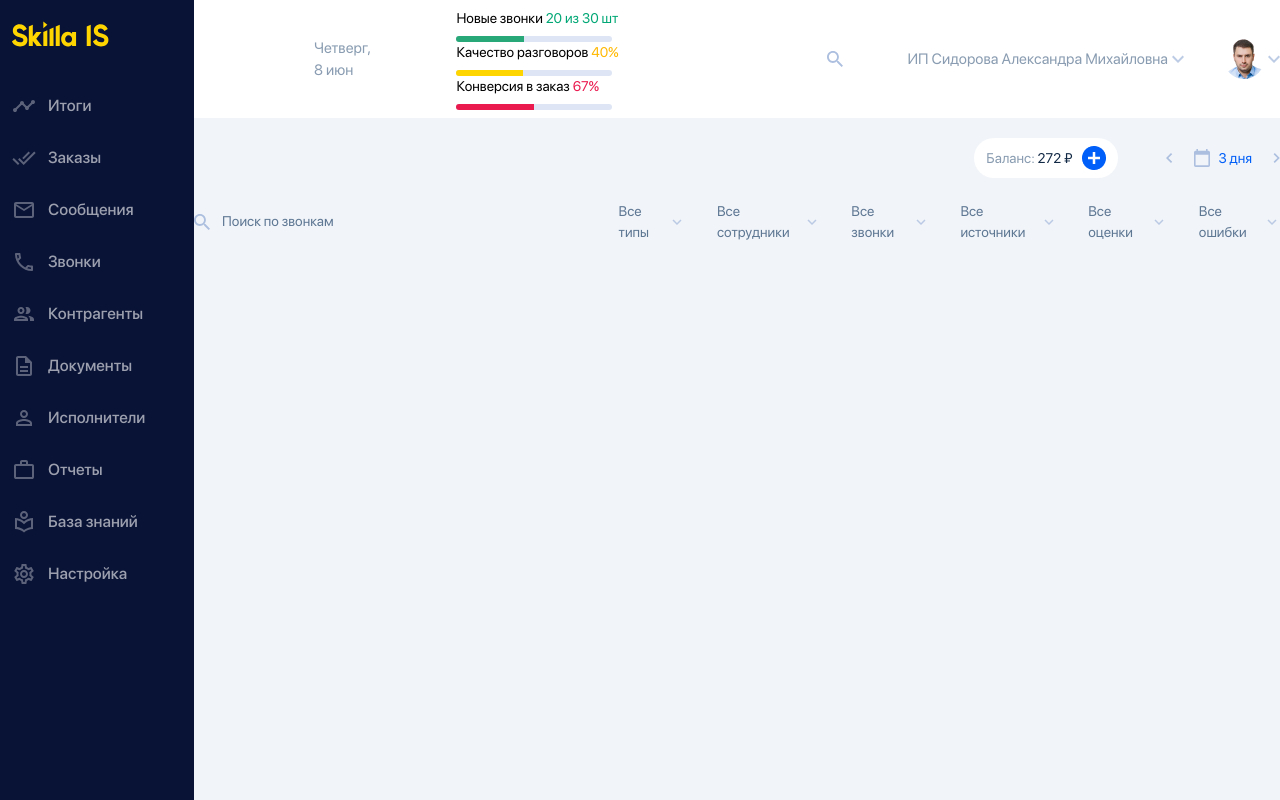
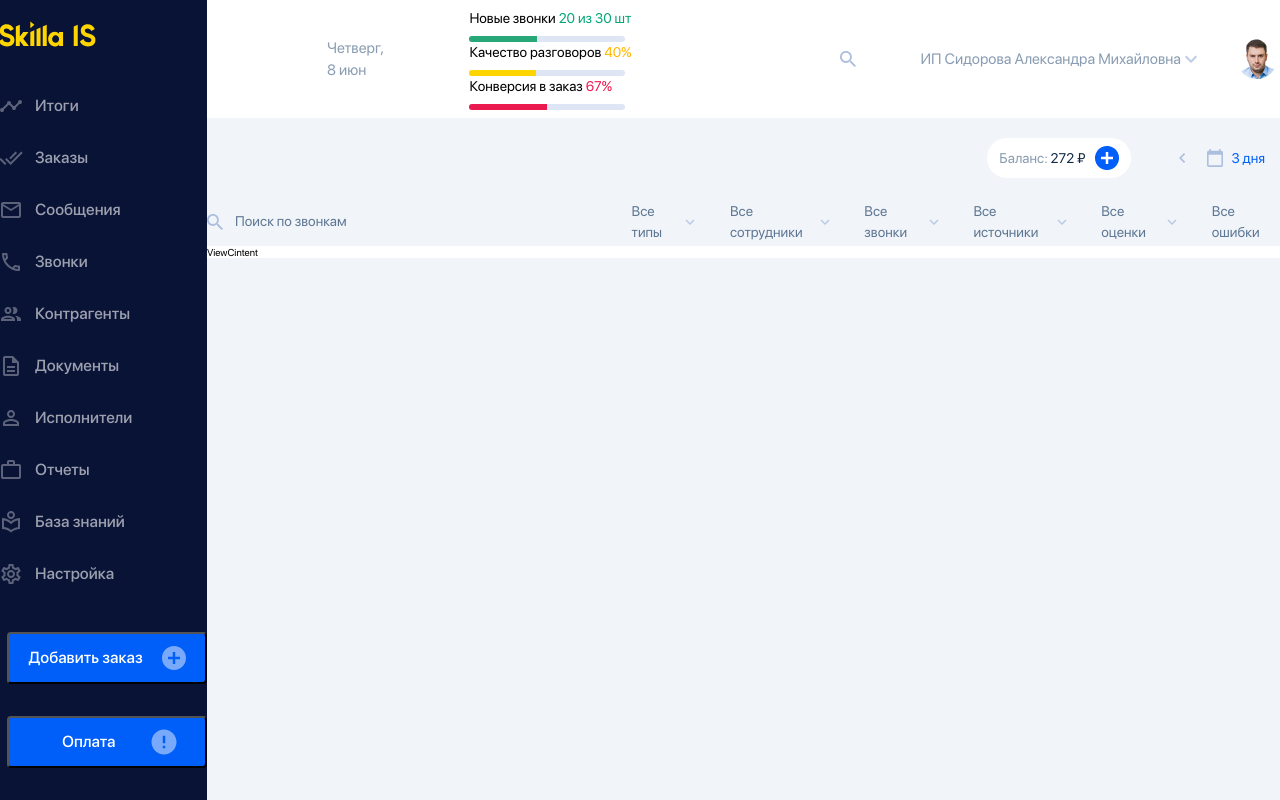
Before and after one commit to Syderi/test-react-skilla, a React (Create React App) app in the folder skilla/: page / in a window 1280 px wide. Built offline with nearby package versions, Linux system fonts and the light colour scheme; the HTML template or start-up script is replaced by a standard one.

Commit message:
fix: navbar

```diff
--- a/skilla/src/components/callsContent/CallsContent.tsx
+++ b/skilla/src/components/callsContent/CallsContent.tsx
@@ -1,12 +1,14 @@
 import styles from './CallsContent.module.scss';
 import FilterSection from './filterSection/FilterSection';
 import InfoSection from './infoSection/InfoSection';
+import ViewCintent from './viewCintent/ViewCintent';
 
 function CallsContent() {
   return (
     <main className={styles.callsContent}>
       <InfoSection />
       <FilterSection />
+      <ViewCintent />
     </main>
   );
 }
--- /dev/null
+++ b/skilla/src/components/callsContent/viewCintent/ViewCintent.module.scss
@@ -0,0 +1,5 @@
+@import '../../../styles/variables';
+
+.viewCintent {
+  background-color: $WhiteColor;
+}
--- /dev/null
+++ b/skilla/src/components/callsContent/viewCintent/ViewCintent.tsx
@@ -0,0 +1,9 @@
+import styles from './ViewCintent.module.scss'
+
+function ViewCintent() {
+  return (
+    <div className={styles.viewCintent}>ViewCintent</div>
+  )
+}
+
+export default ViewCintent
--- /dev/null
+++ b/skilla/src/components/common/Button.module.scss
@@ -0,0 +1,14 @@
+@import '../../styles/variables';
+
+.button {
+  display: flex;
+  align-items: center;
+  justify-content: space-around;
+  background-color: $TextDataColor;
+  width: 200px;
+  height: 52px;
+  border-radius: 4px;
+  margin-top: 32px;
+  margin-left: 20px;
+  padding: 0 10px;
+}
--- /dev/null
+++ b/skilla/src/components/common/Button.tsx
@@ -0,0 +1,12 @@
+import { ReactNode } from 'react';
+import styles from './Button.module.scss'
+
+interface IButtonProps {
+  children: ReactNode;
+}
+
+function Button({ children }: IButtonProps) {
+  return <button className={styles.button}>{children}</button>;
+}
+
+export default Button;
--- /dev/null
+++ b/skilla/src/components/navbar/AddOrder.module.scss
@@ -0,0 +1,12 @@
+@import '../../styles/variables';
+
+
+.textButton {
+  @include sfProDisplay(1.6rem, 148%, 500);
+  color: $WhiteColor;
+}
+
+
+.imageButton {
+  cursor: pointer;
+}
--- /dev/null
+++ b/skilla/src/components/navbar/AddOrder.tsx
@@ -0,0 +1,17 @@
+import styles from './AddOrder.module.scss'
+import Button from '../common/Button';
+import addOrder from '../../assets/image/add_order.svg';
+
+
+function AddOrder() {
+  return (
+    <div>
+      <Button>
+        <p className={styles.textButton}>Добавить заказ</p>
+        <img className={styles.imageButton} src={addOrder} alt="add order" />
+      </Button>
+    </div>
+  );
+}
+
+export default AddOrder;
--- a/skilla/src/components/navbar/Navbar.module.scss
+++ b/skilla/src/components/navbar/Navbar.module.scss
@@ -17,3 +17,7 @@
     fill: $WhiteColor;
   }
 }
+
+.buttonsWrwpper {
+  margin-top: 32px;
+}
--- a/skilla/src/components/navbar/Navbar.tsx
+++ b/skilla/src/components/navbar/Navbar.tsx
@@ -1,15 +1,19 @@
 import styles from './Navbar.module.scss';
-
 import { ReactComponent as Logo } from '../../assets/image/logo_skilla.svg';
-
 import { COLOR_LOGO } from '../../utils/constants/constant';
 import NavList from './NavList';
+import AddOrder from './AddOrder';
+import PayOrder from './PayOrder';
 
 function Navbar() {
   return (
     <div className={styles.navbar}>
       <Logo className={styles.logo} fill={COLOR_LOGO} alt="logo" />
       <NavList />
+      <div className={styles.buttonsWrwpper}>
+        <AddOrder />
+        <PayOrder />
+      </div>
     </div>
   );
 }
--- /dev/null
+++ b/skilla/src/components/navbar/PayOrder.tsx
@@ -0,0 +1,17 @@
+import styles from './AddOrder.module.scss'
+import Button from '../common/Button';
+import pay from '../../assets/image/pay.svg';
+
+
+function AddOrder() {
+  return (
+    <div>
+      <Button>
+        <p style={{marginLeft: '25px'}} className={styles.textButton}>Оплата</p>
+        <img className={styles.imageButton} src={pay} alt="pay order" />
+      </Button>
+    </div>
+  );
+}
+
+export default AddOrder;
```
Also changed, not shown: skilla/src/assets/image/add_order.svg (added), skilla/src/assets/image/pay.svg (added).
